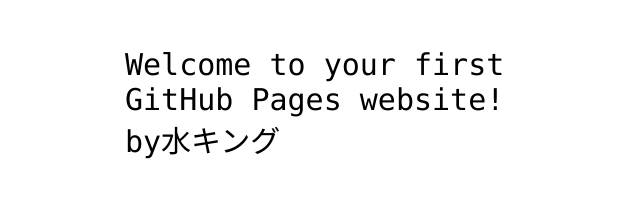
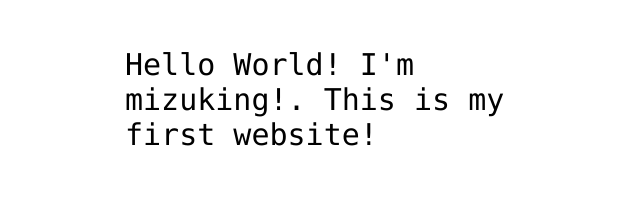
Before and after one commit to mizuking4649/hello-world, a plain HTML site: page index.html in a window 1280 px wide. Shown: the part 341-538 px from the top of the page, without its empty margins (315-955 px from the left). Drawn offline with Linux system fonts and the light colour scheme.

Commit message:
Update index.html
I changed this page.

```diff
--- a/index.html
+++ b/index.html
@@ -12,9 +12,8 @@
 <img src="https://octodex.github.com/images/daftpunktocat-thomas.gif" id="octocat" alt="octocat-gif" />
 
 <!-- Change this code here by copy and pasting your template on line 15 -->
-<p>Welcome to your first GitHub Pages website!
-  <br>by水キング
-</p>
+<p>Hello World! I'm mizuking!. This is my first website!
+  </p>
 
 </body>
 </html>
```
